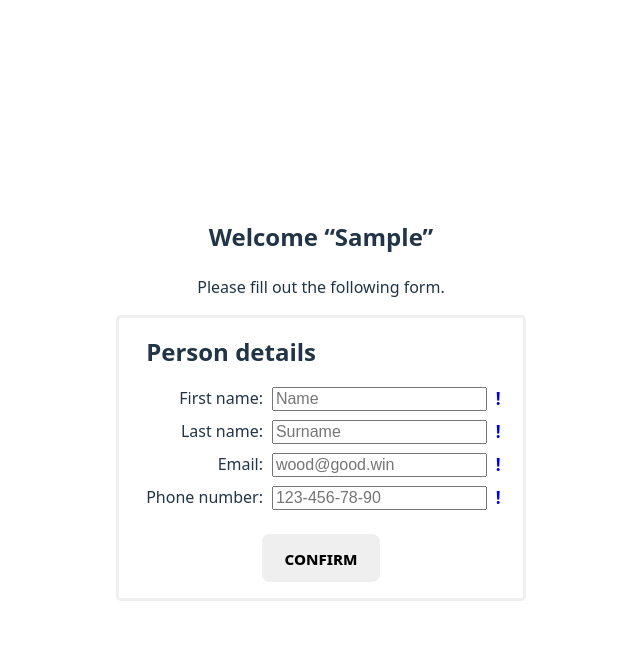
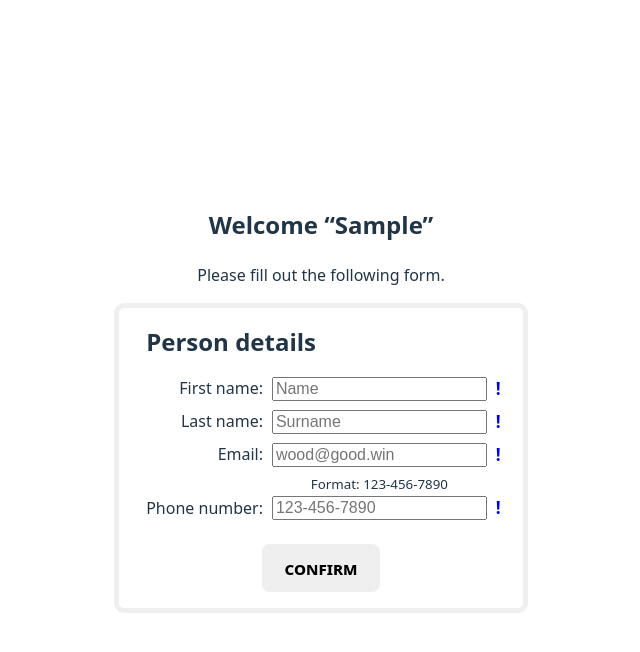
Before and after one commit to petrushya/sample-cv, a React (Vite) app: page / in a window 1280 px wide. Both pictures are taken after typing "Sample" into the empty fields and a click on the button "confirm". Shown: the top 652 px of the page, without its empty margins (319-959 px from the left). Built offline with nearby package versions, Linux system fonts and the light colour scheme.

Commit message:
added styles to Person

```diff
--- a/src/App.css
+++ b/src/App.css
@@ -44,8 +44,8 @@
 /* added styles */
 
 form {
-  border: medium solid buttonface;
-  border-radius: 5px;
+  border: thick solid buttonface;
+  border-radius: 10px;
   padding: 2vh 3ch;
   max-width: 60ch;
   & h2 {
@@ -94,6 +94,14 @@ input:required:valid + span::before {
   gap: 1vh;
 }
 
+.none-line-gap {
+  column-gap: 0;
+}
+
+.elem-block {
+  display: block;
+}
+
 .elem-start {
   align-items: start;
 }
--- a/src/assets/person.jsx
+++ b/src/assets/person.jsx
@@ -70,20 +70,24 @@ export default function Person({ data, setData }) {
           />
           <span></span>
         </label>
-        <label>
+        <label className="element-flex none-line-gap">
           Phone number:
+          <div>
+            <small className="elem-block">Format: 123-456-7890</small>
             <input
               type="tel"
               key={data.nickname + "-tel"}
               id={data.nickname + "-tel"}
               name="tel"
-            placeholder="123-456-78-90"
+              placeholder="123-456-7890"
+              pattern="[0-9]{3}-[0-9]{3}-[0-9]{4}"
               autoComplete="off"
               value={tel}
               onChange={(e) => setTel(e.target.value)}
               required
             />
             <span></span>
+          </div>
         </label>
         <button
           key={data.nickname + "btnPerson"}
```
Lines whose indentation alone changed are shown as unchanged.
